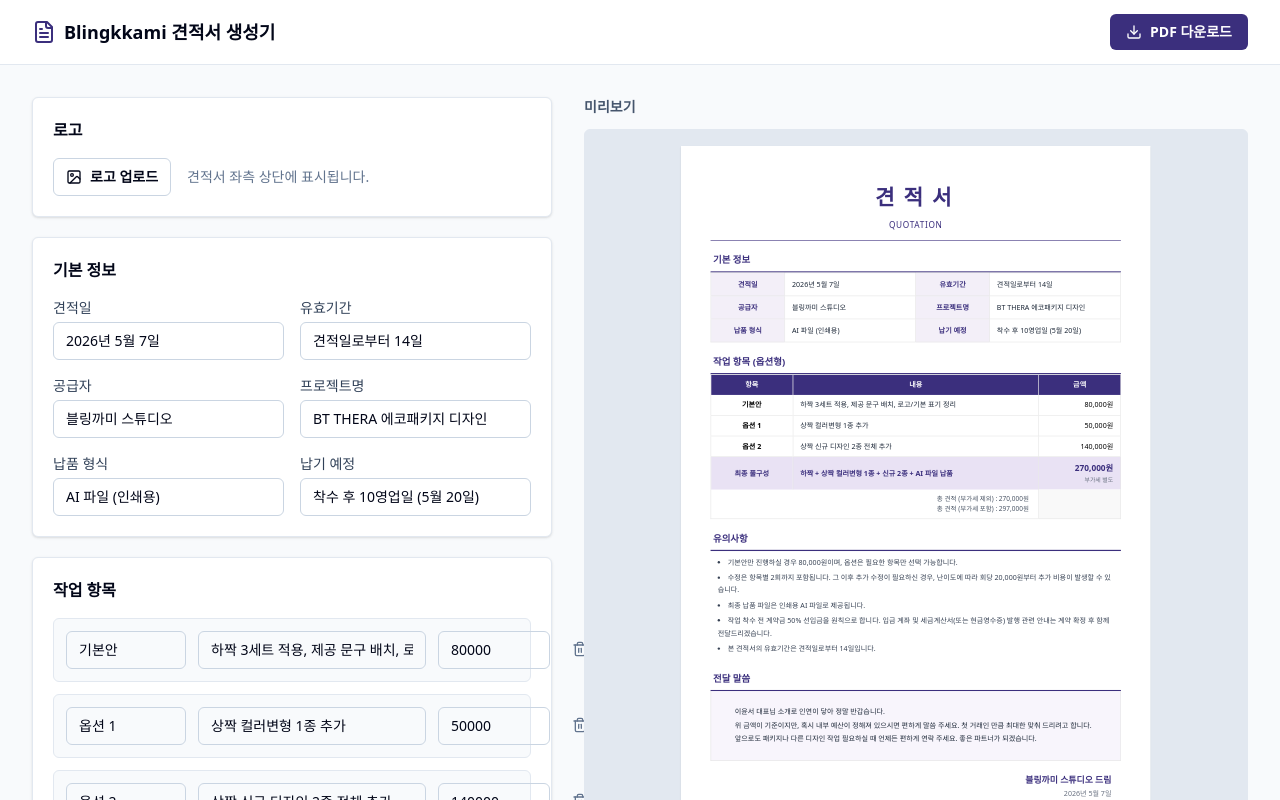
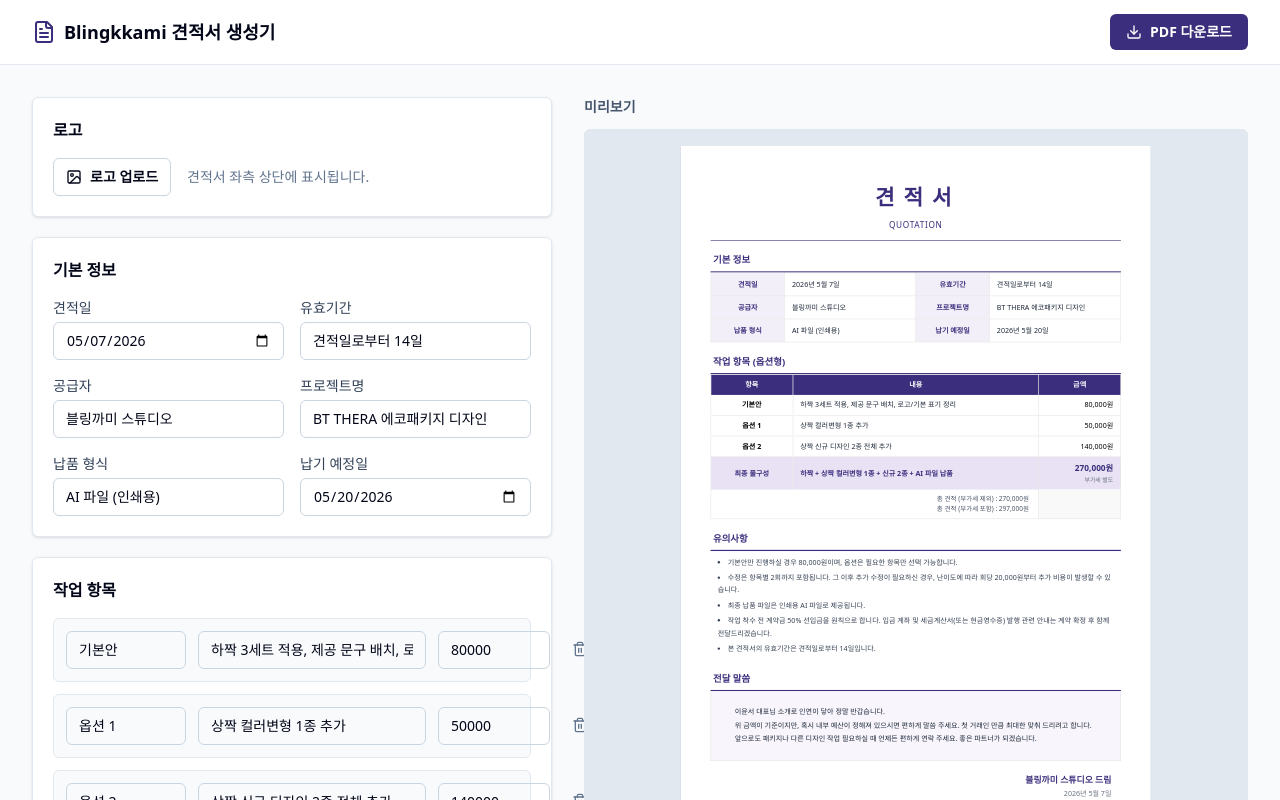
Before and after one commit to blingkkami/blingkkami-quote-generator, a React (Vite) app: page / in a window 1280 px wide. Shown: the top 800 px of the page. Built offline with nearby package versions, Linux system fonts and the light colour scheme; a web font is replaced by a local one.

Commit message:
Use date pickers for quote dates

```diff
--- a/src/App.tsx
+++ b/src/App.tsx
@@ -31,6 +31,13 @@ const finalBg = '#e9e2f4';
 const borderColor = '#e5e5e5';
 
 const formatCurrency = (amount: number) => `${new Intl.NumberFormat('ko-KR').format(amount || 0)}원`;
+
+const formatKoreanDate = (value: string) => {
+  if (!/^\d{4}-\d{2}-\d{2}$/.test(value)) return value;
+
+  const [year, month, day] = value.split('-').map(Number);
+  return `${year}년 ${month}월 ${day}일`;
+};
 
 const trimBottomWhitespace = (dataUrl: string): Promise<{ dataUrl: string; width: number; height: number }> =>
   new Promise((resolve, reject) => {
@@ -104,12 +111,12 @@ export default function App() {
   const [previewHeight, setPreviewHeight] = useState(1123);
   const [logoImage, setLogoImage] = useState<string | null>(null);
   const [formData, setFormData] = useState<QuoteForm>({
-    quoteDate: '2026년 5월 7일',
+    quoteDate: '2026-05-07',
     validDuration: '견적일로부터 14일',
     issuerName: '블링까미 스튜디오',
     projectName: 'BT THERA 에코패키지 디자인',
     deliveryFormat: 'AI 파일 (인쇄용)',
-    deliverySchedule: '착수 후 10영업일 (5월 20일)',
+    deliverySchedule: '2026-05-20',
     finalCategory: '최종 풀구성',
     finalDescription: '하짝 + 상짝 컬러변형 1종 + 신규 2종 + AI 파일 납품',
     notes:
@@ -302,12 +309,18 @@ export default function App() {
 
           <Panel title="기본 정보">
             <div className="grid gap-4 sm:grid-cols-2">
-              <TextInput label="견적일" name="quoteDate" value={formData.quoteDate} onChange={updateForm} />
+              <TextInput label="견적일" name="quoteDate" type="date" value={formData.quoteDate} onChange={updateForm} />
               <TextInput label="유효기간" name="validDuration" value={formData.validDuration} onChange={updateForm} />
               <TextInput label="공급자" name="issuerName" value={formData.issuerName} onChange={updateForm} />
               <TextInput label="프로젝트명" name="projectName" value={formData.projectName} onChange={updateForm} />
               <TextInput label="납품 형식" name="deliveryFormat" value={formData.deliveryFormat} onChange={updateForm} />
-              <TextInput label="납기 예정" name="deliverySchedule" value={formData.deliverySchedule} onChange={updateForm} />
+              <TextInput
+                label="납기 예정일"
+                name="deliverySchedule"
+                type="date"
+                value={formData.deliverySchedule}
+                onChange={updateForm}
+              />
             </div>
           </Panel>
 
@@ -441,7 +454,7 @@ const QuotePreview = React.forwardRef<
         <tbody>
           <InfoRow
             leftLabel="견적일"
-            leftValue={formData.quoteDate}
+            leftValue={formatKoreanDate(formData.quoteDate)}
             rightLabel="유효기간"
             rightValue={formData.validDuration}
           />
@@ -454,8 +467,8 @@ const QuotePreview = React.forwardRef<
           <InfoRow
             leftLabel="납품 형식"
             leftValue={formData.deliveryFormat}
-            rightLabel="납기 예정"
-            rightValue={formData.deliverySchedule}
+            rightLabel="납기 예정일"
+            rightValue={formatKoreanDate(formData.deliverySchedule)}
             isLast
           />
         </tbody>
@@ -557,17 +570,19 @@ function TextInput({
   name,
   value,
   onChange,
+  type = 'text',
 }: {
   label: string;
   name: string;
   value: string;
   onChange: (event: React.ChangeEvent<HTMLInputElement>) => void;
+  type?: string;
 }) {
   return (
     <label className="block">
       <span className="mb-1 block text-sm font-medium text-slate-700">{label}</span>
       <input
-        type="text"
+        type={type}
         name={name}
         value={value}
         onChange={onChange}
```
